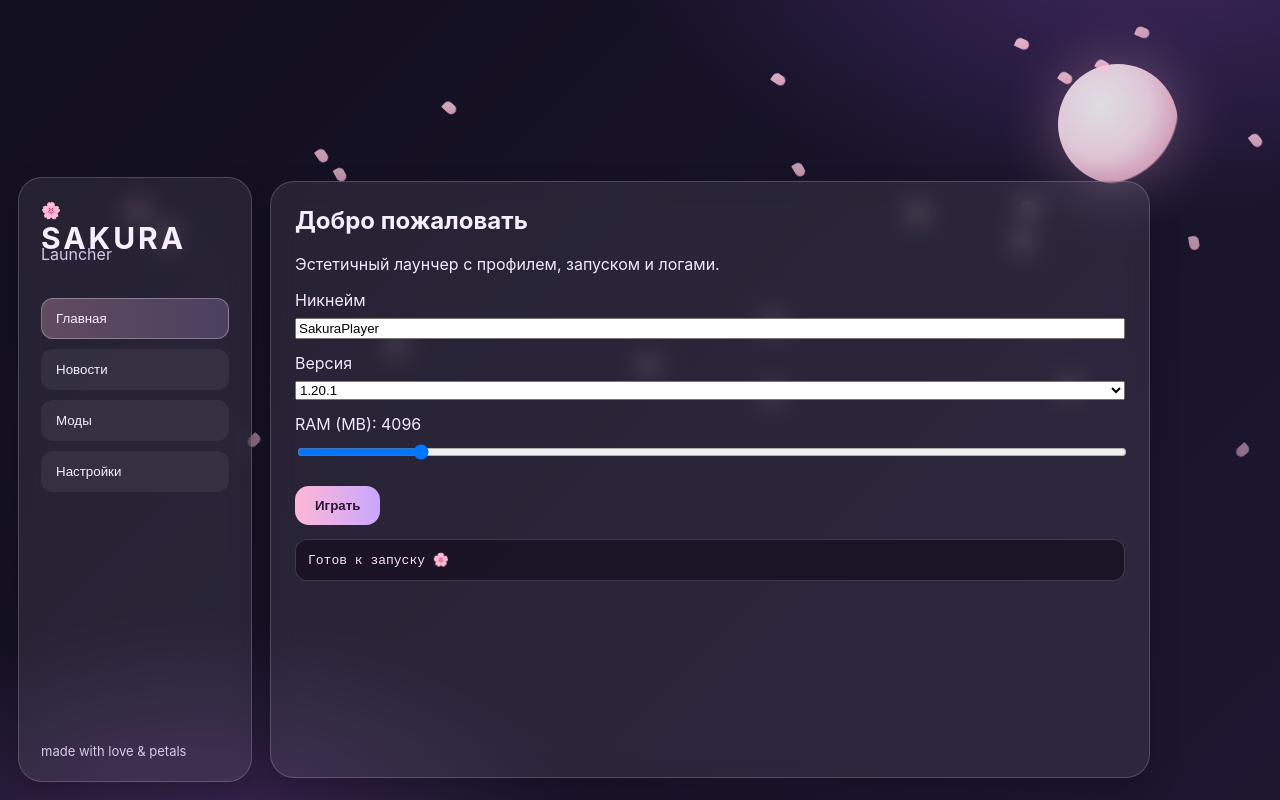
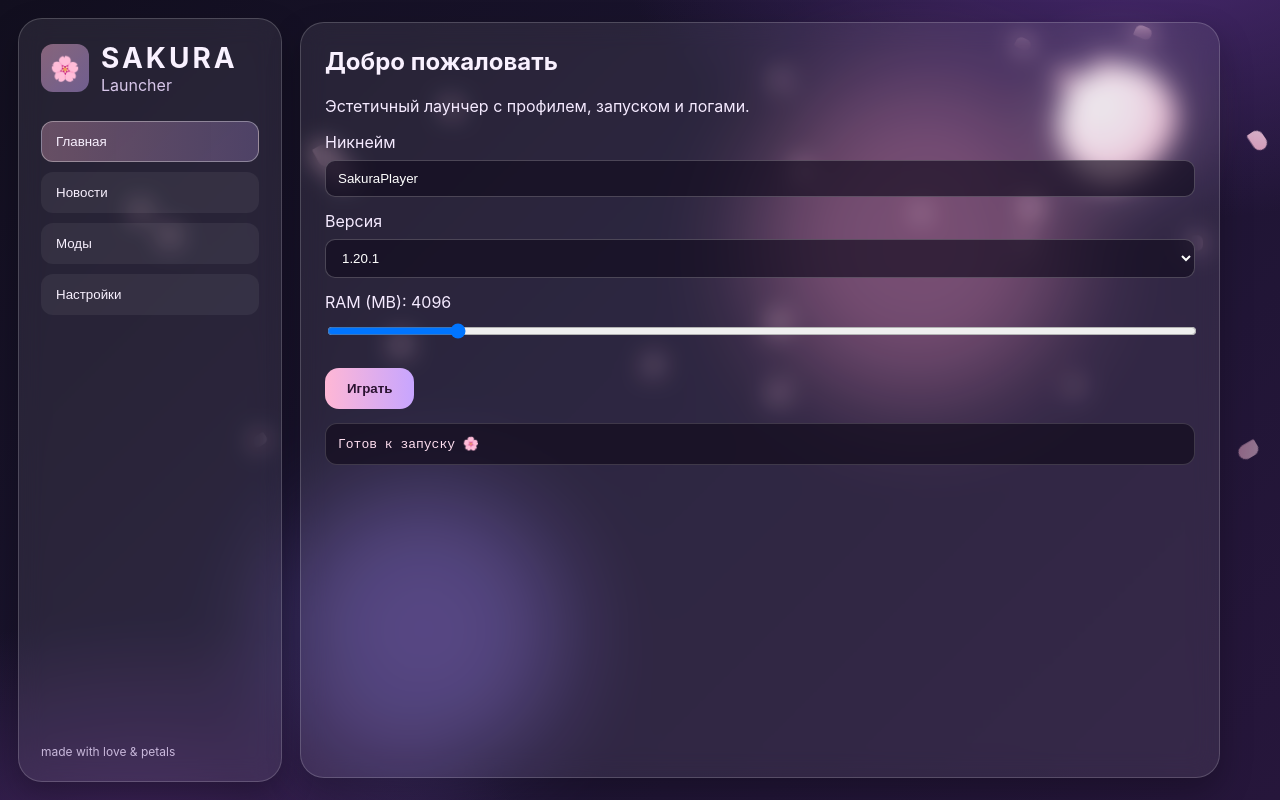
Before and after one commit to w1loz3r/sakura-launcher, a React (Vite) app: page / in a window 1280 px wide. Built offline with nearby package versions, Linux system fonts and the light colour scheme.

Commit message:
Update sakura.css

```diff
--- a/src/styles/sakura.css
+++ b/src/styles/sakura.css
@@ -1,17 +1,25 @@
 :root {
   --bg1: #120f1f;
-  --bg2: #1d1630;
-  --text: #f7efff;
-  --muted: #d7c8ea;
+  --bg2: #1b1430;
+  --bg3: #26163b;
+  --text: #f9f1ff;
+  --muted: #d8c7ea;
   --pink: #ffb7d5;
-  --pink2: #ffd4e6;
-  --accent: #c9a7ff;
+  --pink2: #ffd8ea;
+  --accent: #c7a5ff;
   --glass: rgba(255, 255, 255, 0.08);
   --stroke: rgba(255, 255, 255, 0.18);
 }
 
 * { box-sizing: border-box; }
-html, body, #root { margin: 0; width: 100%; height: 100%; font-family: Inter, Segoe UI, sans-serif; color: var(--text); }
+
+html, body, #root {
+  margin: 0;
+  width: 100%;
+  height: 100%;
+  font-family: Inter, "Segoe UI", Roboto, Arial, sans-serif;
+  color: var(--text);
+}
 
 .app {
   width: 100%;
@@ -19,16 +27,35 @@ html, body, #root { margin: 0; width: 100%; height: 100%; font-family: Inter, Se
   position: relative;
   overflow: hidden;
   display: grid;
-  grid-template-columns: 270px 1fr;
+  grid-template-columns: 300px 1fr;
 }
 
 .bg-gradient {
-  position: absolute; inset: 0;
+  position: absolute;
+  inset: 0;
   background:
-    radial-gradient(900px 500px at 90% -10%, #402861 0%, transparent 60%),
-    radial-gradient(700px 450px at 15% 110%, #402857 0%, transparent 58%),
-    linear-gradient(135deg, var(--bg1), var(--bg2));
-  z-index: -3;
+    radial-gradient(900px 500px at 90% -10%, #4b2a73 0%, transparent 60%),
+    radial-gradient(700px 450px at 10% 110%, #43255f 0%, transparent 58%),
+    linear-gradient(135deg, var(--bg1), var(--bg2) 45%, var(--bg3));
+  z-index: -5;
+}
+
+.glow {
+  position: absolute;
+  border-radius: 50%;
+  filter: blur(50px);
+  z-index: -4;
+  opacity: .35;
+}
+.glow1 {
+  width: 320px; height: 320px;
+  background: #ff8fc9;
+  right: 16%; top: 10%;
+}
+.glow2 {
+  width: 280px; height: 280px;
+  background: #9b7bff;
+  left: 22%; bottom: 4%;
 }
 
 .moon {
@@ -39,16 +66,16 @@ html, body, #root { margin: 0; width: 100%; height: 100%; font-family: Inter, Se
   height: 120px;
   border-radius: 50%;
   background: radial-gradient(circle at 35% 35%, #fff, #ffe6f2 45%, #f3b8d2 70%, transparent 72%);
-  filter: blur(0.2px) drop-shadow(0 0 30px rgba(255, 201, 233, 0.35));
-  opacity: 0.85;
-  z-index: -1;
+  filter: drop-shadow(0 0 34px rgba(255, 201, 233, 0.45));
+  opacity: 0.9;
+  z-index: -3;
 }
 
 .glass {
-  backdrop-filter: blur(12px);
+  backdrop-filter: blur(13px);
   background: var(--glass);
   border: 1px solid var(--stroke);
-  box-shadow: 0 12px 30px rgba(0,0,0,0.2);
+  box-shadow: 0 14px 32px rgba(0, 0, 0, 0.25);
 }
 
 .sidebar {
@@ -60,19 +87,35 @@ html, body, #root { margin: 0; width: 100%; height: 100%; font-family: Inter, Se
   gap: 18px;
 }
 
+.brand {
+  display: flex;
+  align-items: center;
+  gap: 12px;
+}
+.logo {
+  width: 48px;
+  height: 48px;
+  border-radius: 12px;
+  display: grid;
+  place-items: center;
+  background: linear-gradient(135deg, rgba(255,183,213,.45), rgba(201,167,255,.45));
+  font-size: 24px;
+}
+
 .sidebar h1 {
   margin: 0;
   letter-spacing: 3px;
-  font-size: 30px;
+  font-size: 28px;
 }
 .subtitle {
-  margin-top: -12px;
+  margin: 0;
   color: var(--muted);
 }
 
 .sidebar nav {
   display: grid;
   gap: 10px;
+  margin-top: 8px;
 }
 
 .sidebar button {
@@ -85,16 +128,20 @@ html, body, #root { margin: 0; width: 100%; height: 100%; font-family: Inter, Se
   cursor: pointer;
   transition: 0.2s ease;
 }
-.sidebar button:hover { transform: translateX(3px); border-color: rgba(255,255,255,0.25); }
+.sidebar button:hover {
+  transform: translateX(3px);
+  border-color: rgba(255,255,255,0.25);
+}
 .sidebar button.active {
-  background: linear-gradient(90deg, rgba(255,183,213,.28), rgba(201,167,255,.22));
-  border-color: rgba(255,255,255,0.3);
+  background: linear-gradient(90deg, rgba(255,183,213,.30), rgba(201,167,255,.24));
+  border-color: rgba(255,255,255,0.35);
 }
 
 .footer-note {
   margin-top: auto;
   color: var(--muted);
-  font-size: 13px;
+  font-size: 12px;
+  opacity: .9;
 }
 
 .content {
@@ -103,13 +150,13 @@ html, body, #root { margin: 0; width: 100%; height: 100%; font-family: Inter, Se
 }
 
 .panel {
-  width: min(880px, 100%);
+  width: min(920px, 100%);
   border-radius: 24px;
   padding: 24px;
 }
 
 h2 { margin-top: 0; }
-p, li, label { color: #f3e8ff; }
+p, li, label { color: #f5eaff; }
 
 .row {
   margin: 14px 0;
@@ -117,31 +164,49 @@ p, li, label { color: #f3e8ff; }
   gap: 8px;
 }
 
-select, input[type="range"] {
+input, select {
   width: 100%;
+  border: 1px solid rgba(255,255,255,.22);
+  background: rgba(17, 12, 30, 0.65);
+  color: #fff;
+  border-radius: 10px;
+  padding: 10px 12px;
+  outline: none;
+}
+input:focus, select:focus {
+  border-color: #e9b8ff;
+  box-shadow: 0 0 0 3px rgba(233,184,255,.15);
+}
+
+input[type="range"] {
+  padding: 0;
 }
 
 .play-btn {
-  margin-top: 10px;
+  margin-top: 12px;
   border: none;
   color: #2b1331;
   background: linear-gradient(90deg, var(--pink), var(--accent));
-  padding: 12px 20px;
+  padding: 13px 22px;
   border-radius: 14px;
-  font-weight: 700;
+  font-weight: 800;
   cursor: pointer;
+  transition: .2s ease;
 }
-.play-btn:hover { filter: brightness(1.05); }
+.play-btn:hover {
+  transform: translateY(-1px);
+  filter: brightness(1.05);
+}
 
 .log {
   margin-top: 14px;
-  background: rgba(20, 14, 31, 0.7);
+  background: rgba(20, 14, 31, 0.75);
   border: 1px solid rgba(255,255,255,0.16);
   border-radius: 12px;
   padding: 12px;
   color: #ffdff0;
   white-space: pre-wrap;
-  max-height: 220px;
+  max-height: 230px;
   overflow: auto;
 }
 
@@ -153,15 +218,15 @@ select, input[type="range"] {
   height: 10px;
   background: linear-gradient(135deg, var(--pink2), var(--pink));
   border-radius: 10px 10px 10px 2px;
-  opacity: 0.8;
-  transform: rotate(var(--r));
+  opacity: 0.85;
+  transform: rotate(var(--r)) scale(var(--s));
   animation: fall var(--d) linear infinite;
   animation-delay: var(--delay);
-  z-index: -1;
+  z-index: -2;
 }
 
 @keyframes fall {
-  0% { transform: translateY(-20px) translateX(0) rotate(0deg); opacity: 0; }
-  10% { opacity: 0.85; }
-  100% { transform: translateY(105vh) translateX(60px) rotate(240deg); opacity: 0.2; }
+  0%   { transform: translateY(-20px) translateX(0) rotate(0deg) scale(var(--s)); opacity: 0; }
+  10%  { opacity: 0.9; }
+  100% { transform: translateY(105vh) translateX(70px) rotate(260deg) scale(var(--s)); opacity: 0.15; }
 }
```
